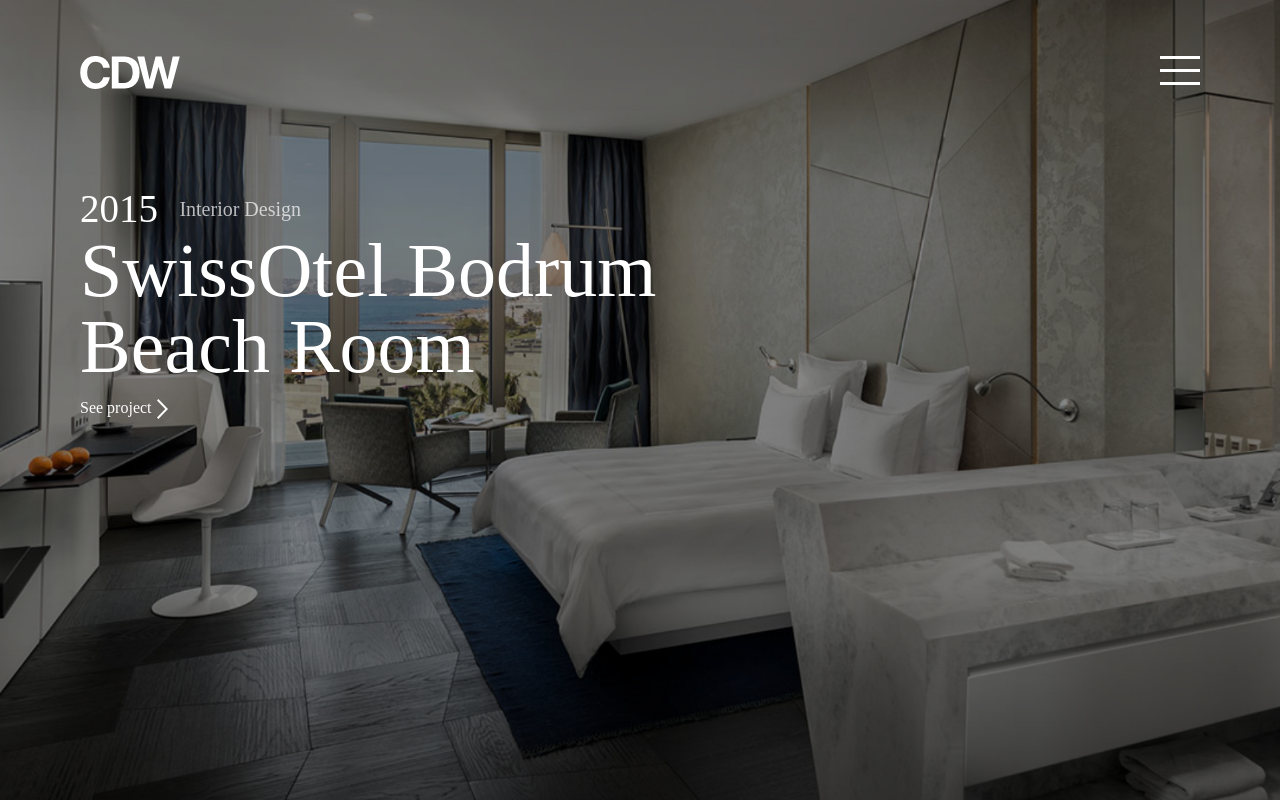
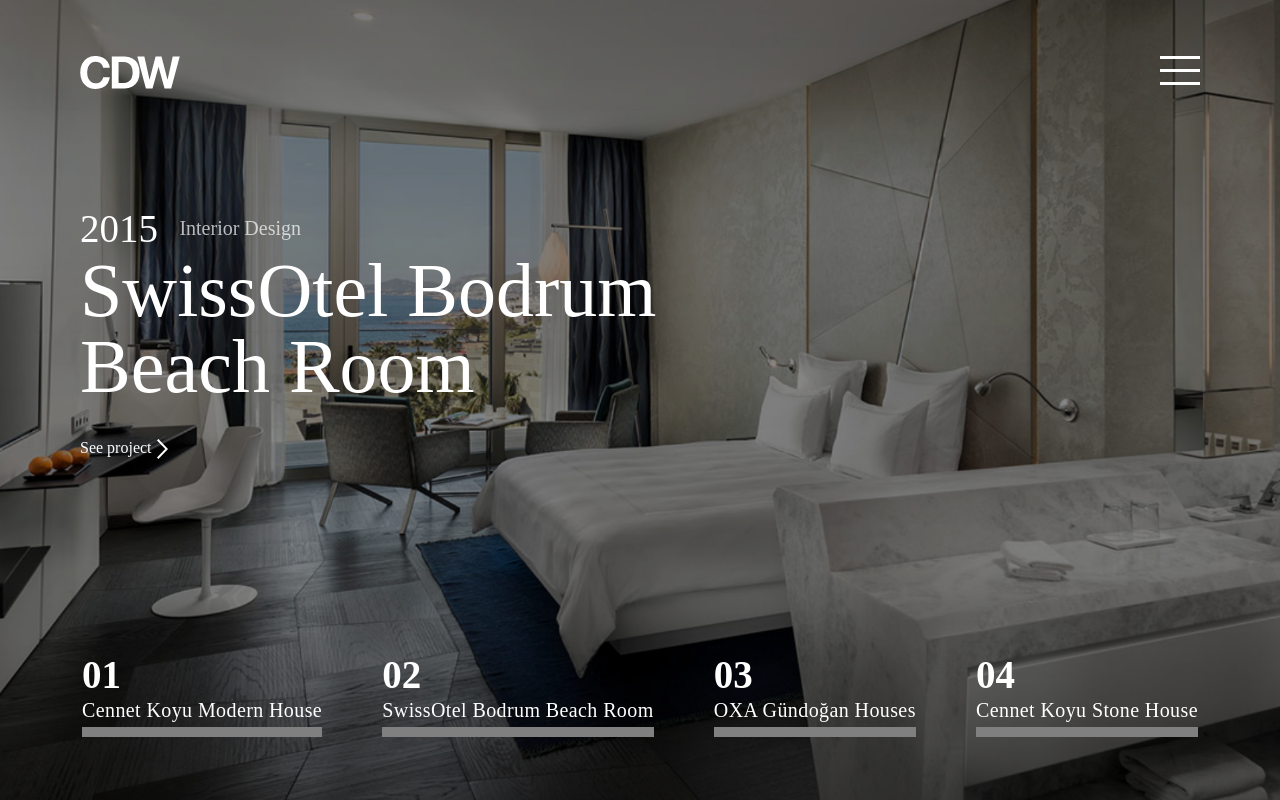
Before and after one commit to avcularozan/study-case-cdw, a React (Create React App) app: page / in a window 1280 px wide. Built offline with nearby package versions, Linux system fonts and the light colour scheme.

Commit message:
slider added

```diff
--- a/src/App.css
+++ b/src/App.css
@@ -1,7 +1,9 @@
 .App {
-  width: 100%;
   height: 100vh;
   background-size: cover;
   background-position: center;
   background-repeat: no-repeat;
-}
+  padding-left: 5em;
+  padding-right: 5em;
+  display: flex;
+  flex-direction: column;}
--- a/src/App.js
+++ b/src/App.js
@@ -1,6 +1,7 @@
 import './App.css'
 import Content from './components/Content'
 import Header from './components/Header'
+import Slider from './components/Slider'
 import { initialData } from './data'
 
 const App = () => {
@@ -15,6 +16,7 @@
         type={initialData[1].type}
         date={initialData[1].date}
       />
+      <Slider list={initialData} />
     </div>
   )
 }
--- a/src/components/Content/index.css
+++ b/src/components/Content/index.css
@@ -1,12 +1,10 @@
 .content-container {
-  padding-top: 6em;
-  padding-left: 5em;
-  padding-right: 5em;
+  flex: 3;
   color: var(--whie);
 }
 
 .info {
-  padding-bottom: 15px;
+  padding-bottom: 35px;
 }
 
 .date-type {
--- a/src/components/Header/index.css
+++ b/src/components/Header/index.css
@@ -2,10 +2,9 @@
   /* Layout Properties */
   height: 33px;
   padding-top: 3.5em;
-  padding-left: 5em;
-  padding-right: 5em;
   display: flex;
   justify-content: space-between;
+  flex: 1;
 }
 
 .logo {
--- /dev/null
+++ b/src/components/Slider/SliderItem.js
@@ -0,0 +1,11 @@
+const SliderItem = ({ id, name, selected }) => {
+  return (
+    <div className="item1">
+      <p className="content-id">{id}</p>
+      <p className="content-name">{name}</p>
+      <hr className={selected !== id ? 'item-selected' : ''} />
+    </div>
+  )
+}
+
+export default SliderItem
--- /dev/null
+++ b/src/components/Slider/index.css
@@ -0,0 +1,35 @@
+.slider-container {
+  flex: 1;
+  display: flex;
+  justify-content: space-between;
+}
+
+.item1 {
+  padding-left: 2px;
+  padding-right: 2px;
+}
+
+.item1 hr {
+  height: 10px;
+  background: gray 0% 0% no-repeat padding-box;
+}
+
+.content-id {
+  text-align: left;
+  font: normal normal bold 39px/47px Paralucent;
+  letter-spacing: 0px;
+  color: #ffffff;
+  opacity: 1;
+}
+
+.content-name {
+  text-align: left;
+  font: normal normal 300 20px/24px Paralucent;
+  letter-spacing: 0.4px;
+  color: #ffffff;
+  padding-bottom: 5px;
+}
+
+.item-selected {
+  background: #ffffff 0% 0% no-repeat padding-box !important;
+}
--- /dev/null
+++ b/src/components/Slider/index.js
@@ -0,0 +1,15 @@
+import './index.css'
+import SliderItem from './SliderItem'
+
+const Slider = ({ list }) => {
+  return (
+    <div className="slider-container">
+      {list.length > 0 &&
+        list.map((item) => (
+          <SliderItem id={item.id} name={item.name} selected={item.id} />
+        ))}
+    </div>
+  )
+}
+
+export default Slider
```
